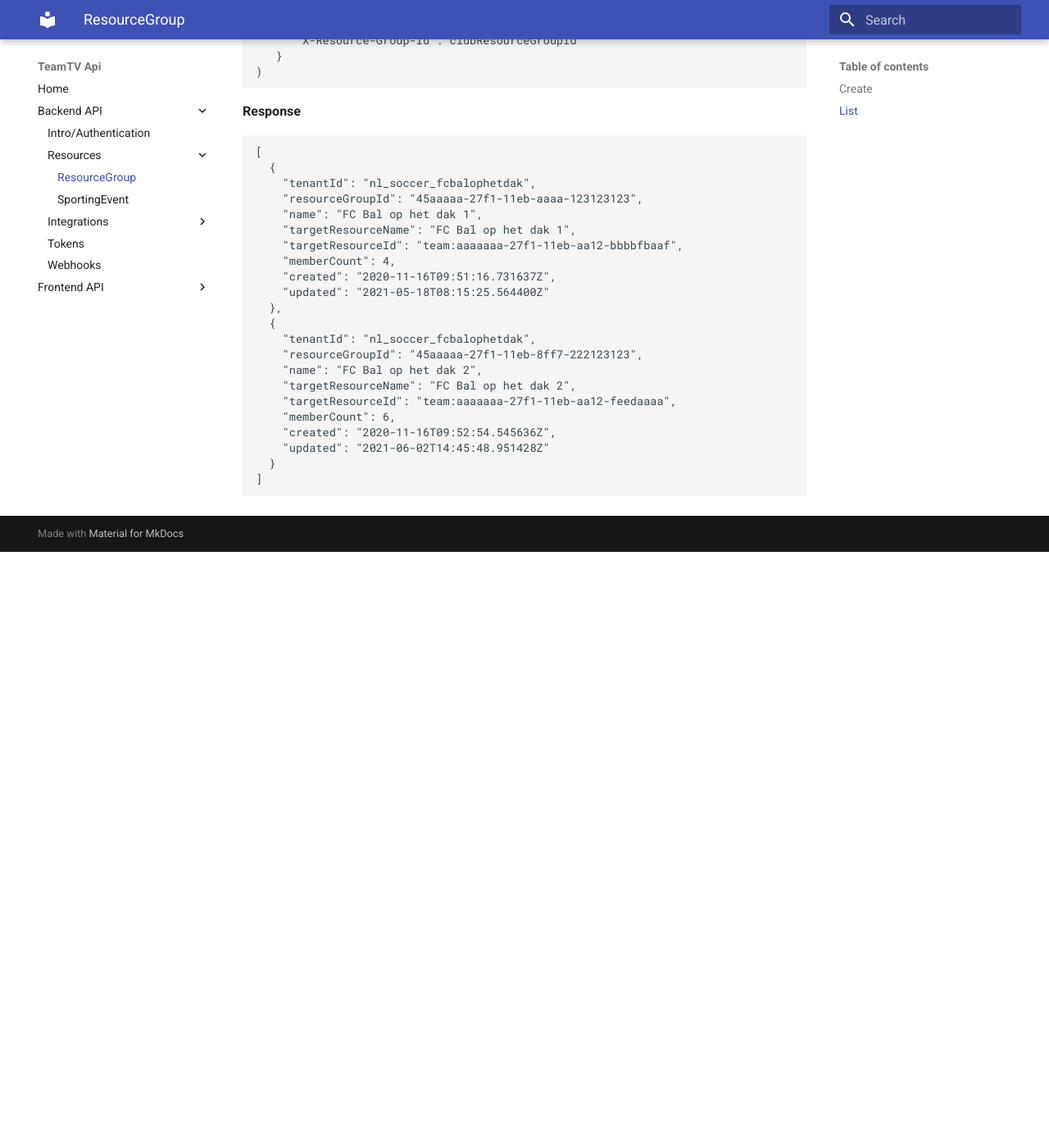
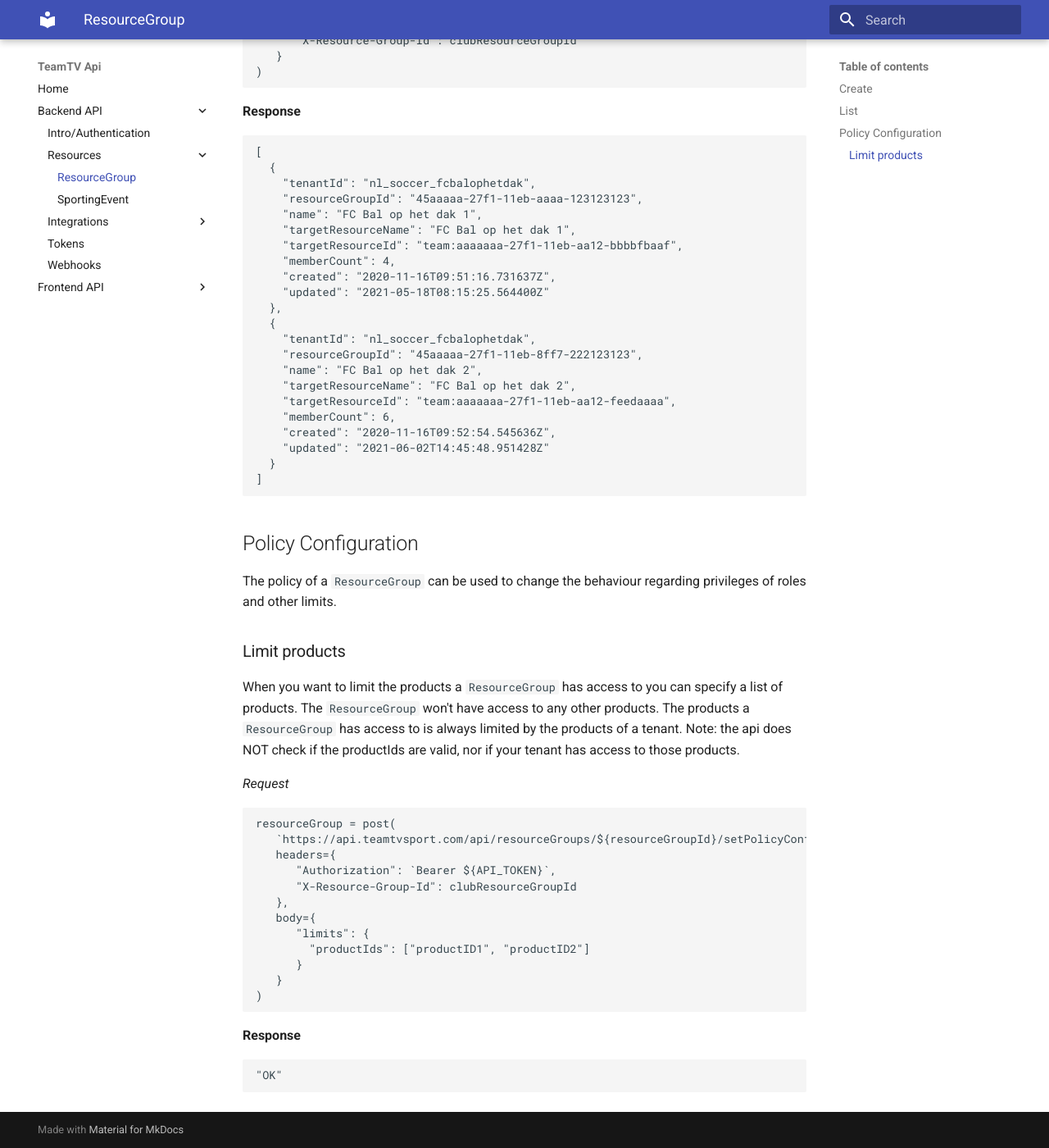
Before and after one commit to teamtv/teamtv-api-documentation, an MkDocs documentation site: the page built from docs/backend_api/resource_group.md, in a window 1280 px wide and 1400 px high, scrolled down 1221 px. Shown: the whole window at 82% size. Built offline with MkDocs 1.6.1 and Material for MkDocs 9.7.7, drawn with Linux system fonts in a browser that asks for light colours; before the commit the page ends 1894 px from its top, so only the background shows below that.

Commit message:
Update docs according to https://github.com/teamtv/teamtv-platform/pull/258

````diff
--- a/docs/backend_api/resource_group.md
+++ b/docs/backend_api/resource_group.md
@@ -81,3 +81,35 @@ resourceGroup = get(
   }
 ]
 ```
+
+## Policy Configuration
+
+The policy of a `ResourceGroup` can be used to change the behaviour regarding privileges of roles and other limits.
+
+### Limit products
+
+When you want to limit the products a `ResourceGroup` has access to you can specify a list of products. The `ResourceGroup` won't have access to any other products. The products a `ResourceGroup` has access to is always limited by the products of a tenant.
+Note: the api does NOT check if the productIds are valid, nor if your tenant has access to those products.
+
+*Request*
+
+```javascript
+resourceGroup = post(
+   `https://api.teamtvsport.com/api/resourceGroups/${resourceGroupId}/setPolicyConfiguration`,
+   headers={
+      "Authorization": `Bearer ${API_TOKEN}`,
+      "X-Resource-Group-Id": clubResourceGroupId
+   },
+   body={
+      "limits": {
+        "productIds": ["productID1", "productID2"]
+      }
+   }
+)
+```
+
+
+**Response**
+```json
+"OK"
+```
````
